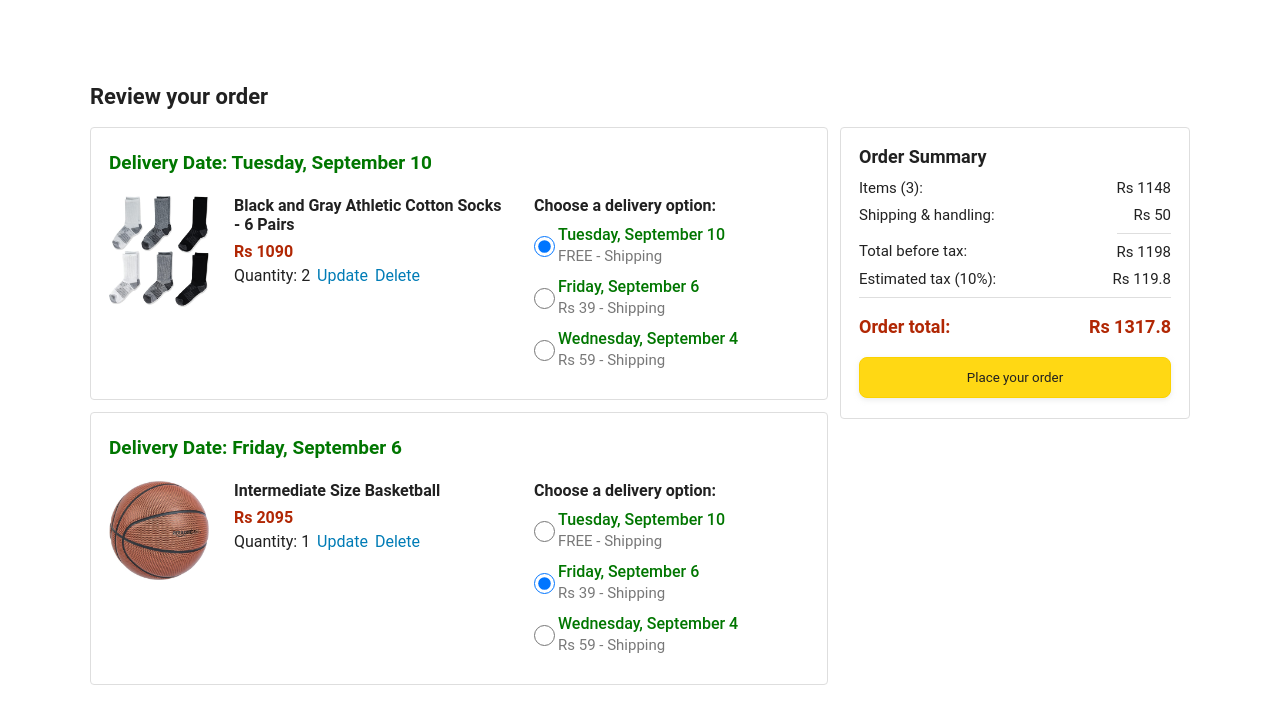
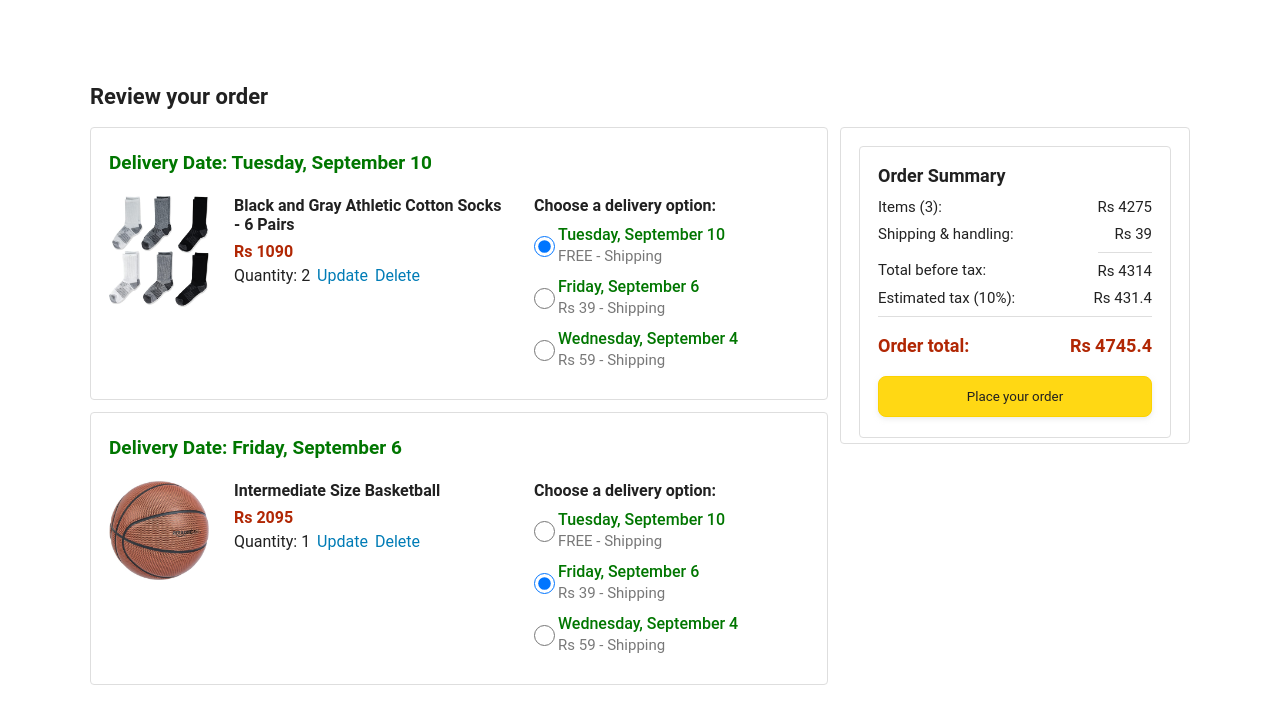
Before and after one commit to saipratheekvemulapalli/AmazonCloneUsingJavaScript, a plain HTML site: page checkout.html in a window 1280 px wide. Shown: the part 56-780 px from the top of the page. Drawn offline with nearby package versions, Linux system fonts and the light colour scheme.

Commit message:
updated paymentsummary from javascript file than html file v1.0

```diff
--- a/checkout.html
+++ b/checkout.html
@@ -39,8 +39,8 @@
       <div class="checkout-grid">
         <div class="order-summary js-order-summary"></div>
 
-        <div class="payment-summary">
-          <div class="payment-summary-title">Order Summary</div>
+        <div class="payment-summary js-payment-summary">
+          <!-- <div class="payment-summary-title">Order Summary</div>
 
           <div class="payment-summary-row">
             <div>Items (3):</div>
@@ -69,7 +69,11 @@
 
           <button class="place-order-button button-primary">
             Place your order
-          </button>
+          </button> -->
+
+
+
+
         </div>
       </div>
     </div>
--- a/scripts/deliveryOptions.js
+++ b/scripts/deliveryOptions.js
@@ -10,4 +10,15 @@ export const deliveryOptions=[{
     id:'3',
     deliveryDays:1,
     price:59
-}]
+}];
+
+
+export function getDeliveryOption(deliveryOptionId){
+    let deliveryOption;
+    deliveryOptions.forEach((Option)=>{
+        if(Option.id===deliveryOptionId){
+            deliveryOption = Option;
+        }
+    });
+    return deliveryOption || deliveryOptions[0];
+}
--- a/scripts/ordersummary.js
+++ b/scripts/ordersummary.js
@@ -1,10 +1,9 @@
 import { cart, removefromcart, updateDeliveryOption } from './addTocart.js';
 import { products, getProduct } from './product.js';
-import { deliveryOptions } from './deliveryOptions.js';
+import { deliveryOptions, getDeliveryOption} from './deliveryOptions.js';
 import dayjs from 'https://unpkg.com/dayjs@1.11.10/esm/index.js';
 
 export function renderCartSummary() {
-  // console.log('Rendering cart summary');
 
   let cartsummaryHTML = '';
 
@@ -15,7 +14,8 @@ export function renderCartSummary() {
 
     if (matchingProduct) {
       const deliveryOptionId = cartItem.deliveryOptionId;
-      const deliveryOption = deliveryOptions.find(option => option.id === deliveryOptionId);
+      const deliveryOption = getDeliveryOption(deliveryOptionId);
+      // deliveryOptions.find(option => option.id === deliveryOptionId);
       const deliverydate = dayjs().add(deliveryOption.deliveryDays, 'days');
 
       cartsummaryHTML += `
@@ -80,7 +80,7 @@ export function renderCartSummary() {
       console.log('Delete link clicked');
       const productId = link.dataset.productId;
       removefromcart(productId);
-      renderCartSummary(); // Re-render cart summary to reflect changes
+      renderCartSummary();
     });
   });
 
@@ -90,13 +90,12 @@ export function renderCartSummary() {
       const selectedOptionId = event.target.value;
       const productId = event.target.name.split('-').pop();
       updateDeliveryOption(productId, selectedOptionId);
-      renderCartSummary(); // Re-render to update the delivery date
+      renderCartSummary();
     });
   });
 
   document.querySelectorAll('.js-delivery-option').forEach((element) => {
     element.addEventListener('click', () => {
-      // console.log('Delivery option div clicked');
       const { productId, deliveryOptionId } = element.dataset;
       updateDeliveryOption(productId, deliveryOptionId);
       renderCartSummary();
--- a/scripts/paymentsummary.js
+++ b/scripts/paymentsummary.js
@@ -1,13 +1,10 @@
 import { cart } from './addTocart.js';
 import { products, getProduct } from './product.js';
-
+import { getDeliveryOption } from './deliveryOptions.js';
 
 export function renderpaymentSummary() {
-    // console.log('Rendering payment summary');
-    // console.log('Cart:', cart);
-    // console.log('Products:', products);
-
   let productPrice = 0;
+  let shippingPrice = 0;
 
   cart.forEach((cartItem) => {
     const product = getProduct(cartItem.productId);
@@ -20,8 +17,49 @@ export function renderpaymentSummary() {
     } else {
       console.error('Product not found for ID:', cartItem.productId);
     }
+    const deliveryOption = getDeliveryOption(cartItem.deliveryOptionId);
+    shippingPrice += deliveryOption.price;
   });
 
   console.log('Total Price:', productPrice);
-    // console.log("Hello from method")
+  console.log('shipping price:', shippingPrice);
+
+  const totalBeforeTax = productPrice + shippingPrice;
+  const taxpartial = totalBeforeTax * 0.1;
+  const tax = parseFloat( taxpartial.toFixed(1));
+  const total = totalBeforeTax + tax;
+
+  const paymentSummaryHTML = `<div class="payment-summary">
+          <div class="payment-summary-title">Order Summary</div>
+
+          <div class="payment-summary-row">
+            <div>Items (3):</div>
+            <div class="payment-summary-money">Rs ${productPrice}</div>
+          </div>
+
+          <div class="payment-summary-row">
+            <div>Shipping &amp; handling:</div>
+            <div class="payment-summary-money">Rs ${shippingPrice}</div>
+          </div>
+
+          <div class="payment-summary-row subtotal-row">
+            <div>Total before tax:</div>
+            <div class="payment-summary-money">Rs ${totalBeforeTax}</div>
+          </div>
+
+          <div class="payment-summary-row">
+            <div>Estimated tax (10%):</div>
+            <div class="payment-summary-money">Rs ${tax}</div>
+          </div>
+
+          <div class="payment-summary-row total-row">
+            <div>Order total:</div>
+            <div class="payment-summary-money">Rs ${total}</div>
+          </div>
+
+          <button class="place-order-button button-primary">
+            Place your order
+          </button>
+        </div>`;
+        document.querySelector('.js-payment-summary').innerHTML = paymentSummaryHTML;
 }
```
Lines whose indentation alone changed are shown as unchanged.
